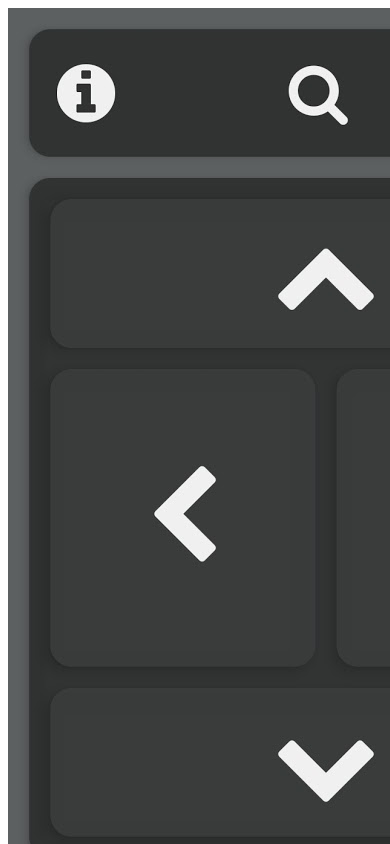
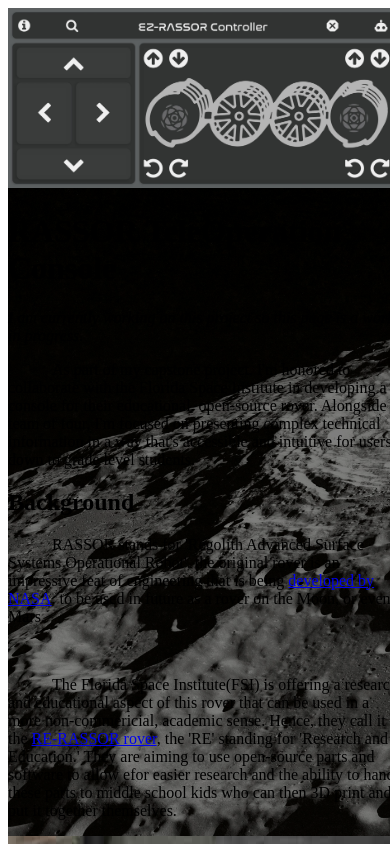
Before and after one commit to vesmor/vesmor.github.io, a Next.js app: page /Projects/ProjectPages/Teleop in a window 390 px wide. Shown: the top 844 px of the page. Built offline with nearby package versions, Linux system fonts and the light colour scheme.

Commit message:
made projects text easier to read, scaled project-image

```diff
--- a/src/pages/LandingPage/LandingPage.css
+++ b/src/pages/LandingPage/LandingPage.css
@@ -161,7 +161,7 @@
         z-index: inherit;
     }
 
-    /* 2) second the name slides in */
+    /* 2 second the name slides in */
     .name-plate {
         animation: nameSlideInQuery 2s;
         animation-delay: 2s;
--- a/src/pages/Projects/ProjectPages/LemonDrop.tsx
+++ b/src/pages/Projects/ProjectPages/LemonDrop.tsx
@@ -9,7 +9,7 @@
             <div className="text-white text-lg">
 
                 <img src="/assets/images/lemon_drop/Lemon-Drop.png" alt="Project Image"
-                    className=" w-[15%] h-[30%] rounded-2xl m-4 items-center justify-center mx-auto"
+                    className="project-image w-[15%] h-[30%] rounded-2xl m-4 items-center justify-center mx-auto"
                 />
 
                 <div className="flex justify-center items-center mb-4">
--- a/src/pages/Projects/ProjectPages/ProjectPages.css
+++ b/src/pages/Projects/ProjectPages/ProjectPages.css
@@ -2,25 +2,14 @@
     text-indent: 2.75rem /* 44px */;
 }
 
-#teleop-page {
-    background: url('/assets/images/teleop_console/nasa-moon-surface.jpg');
+.project-content {
+    background: linear-gradient(to bottom, rgba(0, 0, 0, 0.5), rgba(0, 0, 0, 0.5)), url('/assets/images/teleop_console/nasa-moon-surface.jpg');
     background-attachment: fixed;
     background-size: cover;
 }
 
 /* Photo by <a href="https://unsplash.com/@markcjn?utm_content=creditCopyText&utm_medium=referral&utm_source=unsplash">Mark Chan</a> on <a href="https://unsplash.com/photos/a-black-cell-phone-JhtSpYfAE14?utm_content=creditCopyText&utm_medium=referral&utm_source=unsplash">Unsplash</a>
 */
-#LemonDrop-page{
-    background: url('/assets/images/teleop_console/nasa-moon-surface.jpg');
-    background-attachment: fixed;
-    background-size: cover;
-}
-
-#ResearchBuddy-page{
-    background: url('/assets/images/teleop_console/nasa-moon-surface.jpg');
-    background-attachment: fixed;
-    background-size: cover;
-}
 
 @media (max-width: 768px) {
     .project-content{
@@ -30,5 +19,12 @@
 
     }
 
+    .project-image {
+        width: 100%;
+        height: 100%;
+        margin: 0;
+        padding: 0;
+    }
+
 
 }
--- a/src/pages/Projects/ProjectPages/Teleop.tsx
+++ b/src/pages/Projects/ProjectPages/Teleop.tsx
@@ -6,7 +6,7 @@
             <div className="text-white text-lg">
 
                 <img src="/assets/images/teleop_console/EZRASSOR_CONTROLLER.jpg" alt="Project Image"
-                    className=" w-2/4 h-5/6 rounded-2xl m-4 items-center justify-center mx-auto"
+                    className="project-image w-2/4 h-5/6 rounded-2xl m-4 items-center justify-center mx-auto"
                 />
 
                 <h1 className="text-3xl text-center font-bold mb-4">RASSOR TeleOperation Console</h1>
```
